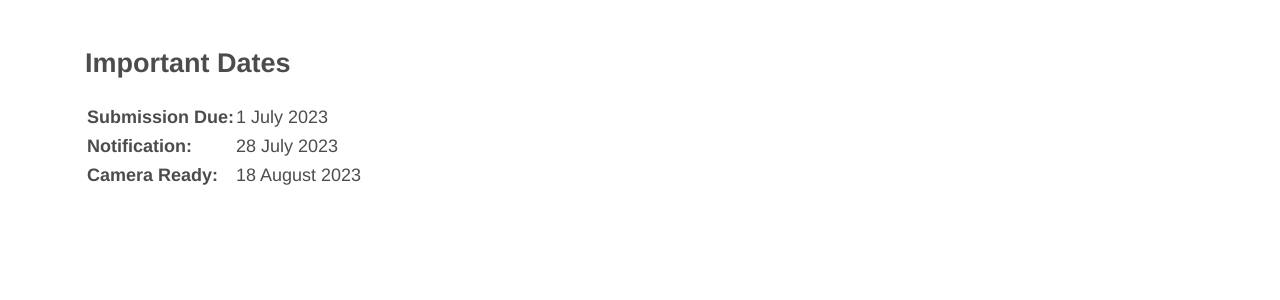
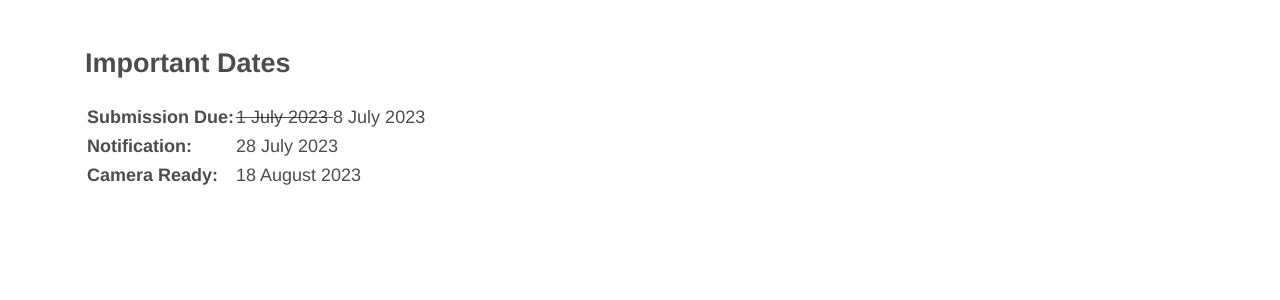
Before and after one commit to Vis4PandEmRes/Vis4PandEmRes.github.io, a Jekyll site: the page built from _pages/dates.markdown, in a window 1280 px wide. Shown: the part 358-658 px from the top of the page. Built offline with Jekyll 4.4.1, drawn with Linux system fonts in a browser that asks for light colours.

Commit message:
Updated submission date

```diff
--- a/_pages/cfp.markdown
+++ b/_pages/cfp.markdown
@@ -65,7 +65,7 @@ permalink: /cfp/
 
 <h3>Important Dates</h3>
 
-|  Submission Due:  |  1 July 2023  |
+|  Submission Due:  |  <del>1 July 2023</del> 8 July 2023  |
 |  Notification:  |  28 July 2023  |
 |  Camera Ready:  |  18 August 2023 |
 
--- a/_pages/dates.markdown
+++ b/_pages/dates.markdown
@@ -6,6 +6,6 @@ permalink: /dates/
 
 <h2>Important Dates</h2>
 
-|  **Submission Due:**  |  1 July 2023  |
+|  **Submission Due:**  |  <del>1 July 2023 </del> 8 July 2023 |
 |  **Notification:**  |  28 July 2023  |
 |  **Camera Ready:**  |  18 August 2023 |
```
